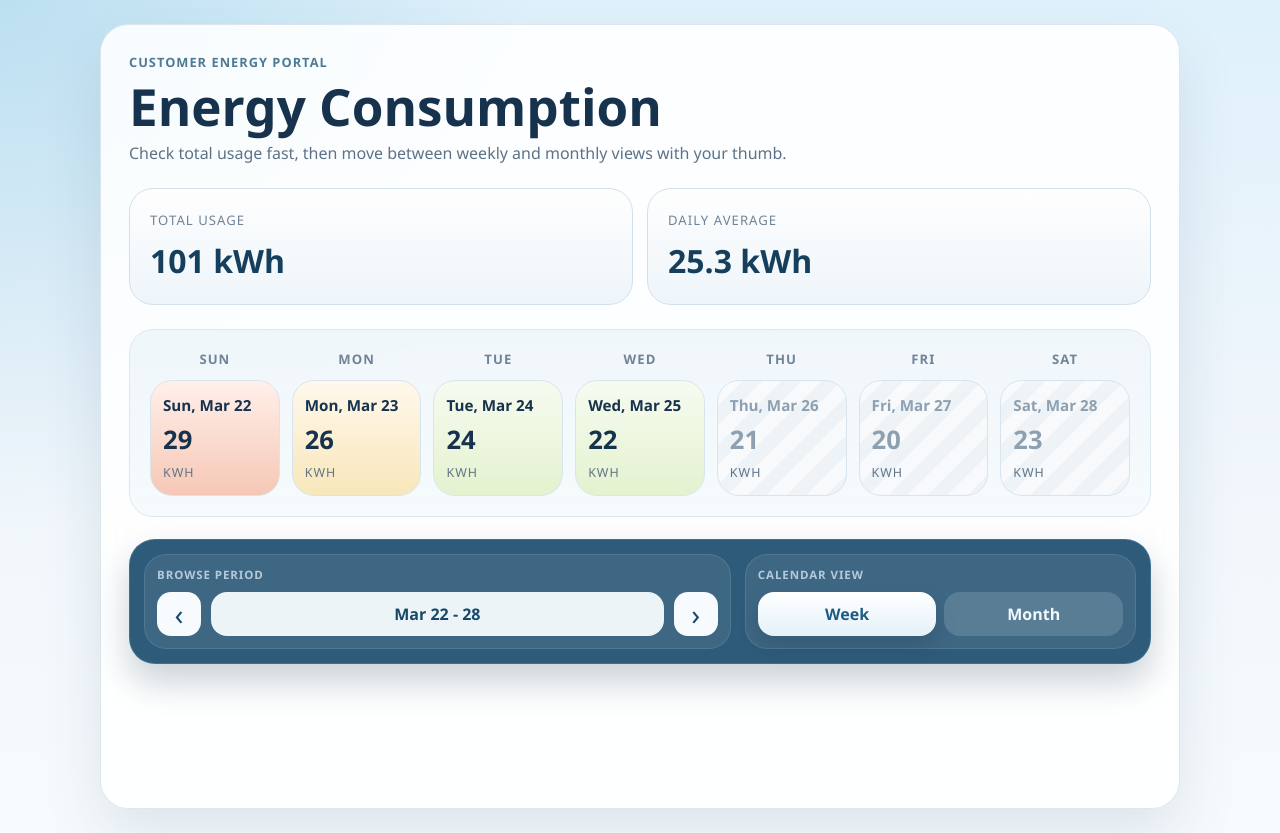
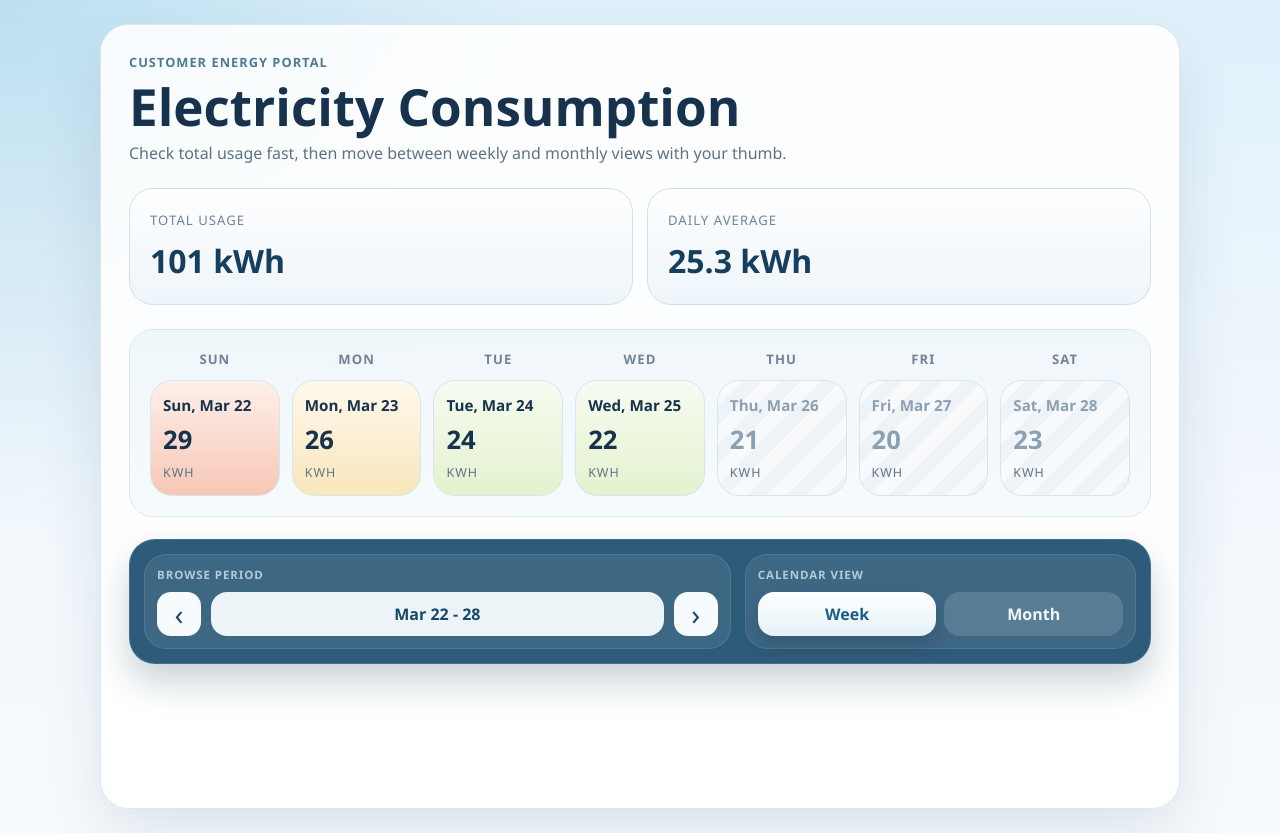
Before and after one commit to Nearly-Free-Energy/nfeapp, a React (Vite) app: page / in a window 1280 px wide. Built offline with nearby package versions, Linux system fonts and the light colour scheme.

Commit message:
Rename dashboard to Electricity Consumption

```diff
--- a/index.html
+++ b/index.html
@@ -3,7 +3,7 @@
   <head>
     <meta charset="UTF-8" />
     <meta name="viewport" content="width=device-width, initial-scale=1.0" />
-    <title>Energy Consumption</title>
+    <title>Electricity Consumption</title>
   </head>
   <body>
     <div id="root"></div>
--- a/src/App.tsx
+++ b/src/App.tsx
@@ -34,7 +34,7 @@ function App() {
         <div className="eyebrow">Customer energy portal</div>
         <div className="header-row">
           <div>
-            <h1>Energy Consumption</h1>
+            <h1>Electricity Consumption</h1>
             <p className="subtitle">Check total usage fast, then move between weekly and monthly views with your thumb.</p>
           </div>
         </div>
```
Also changed, not shown: 1 other file (tests, documents, lock files or other folders).
